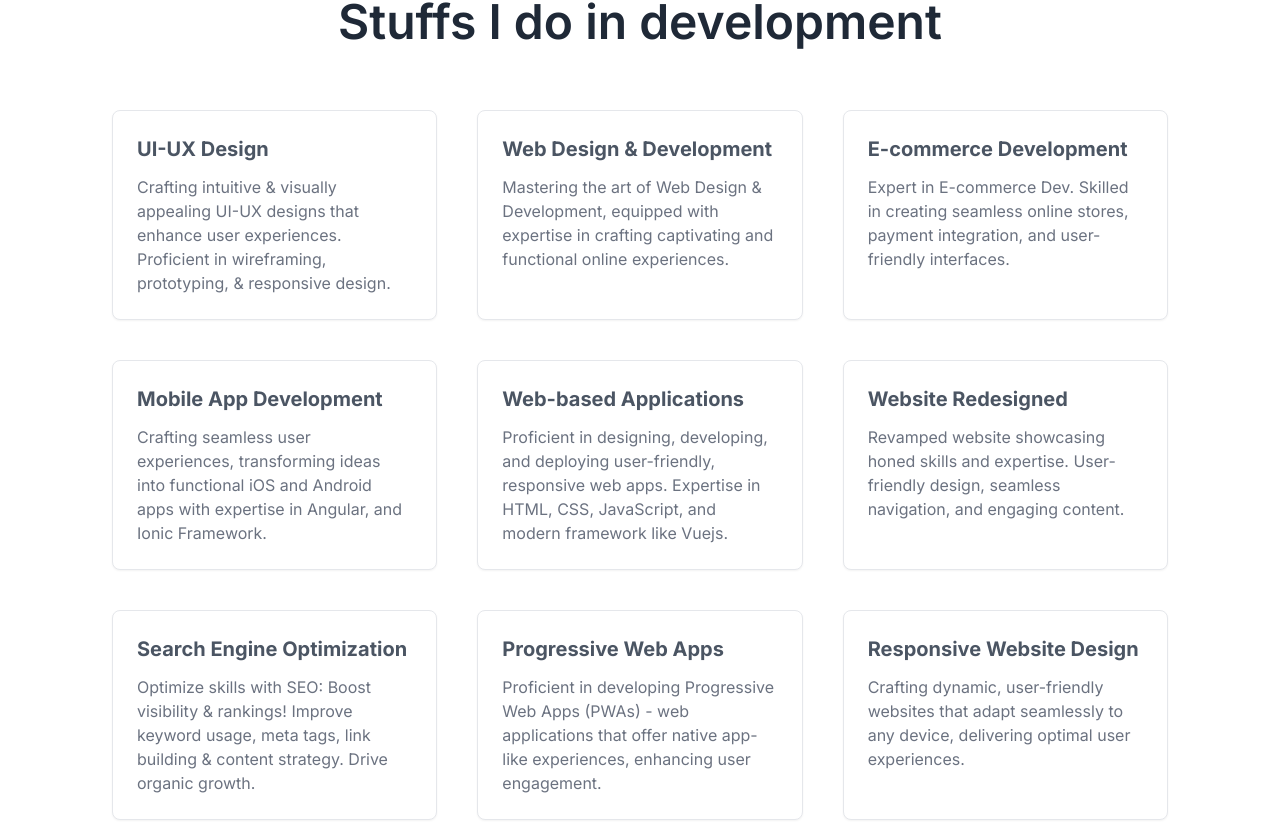
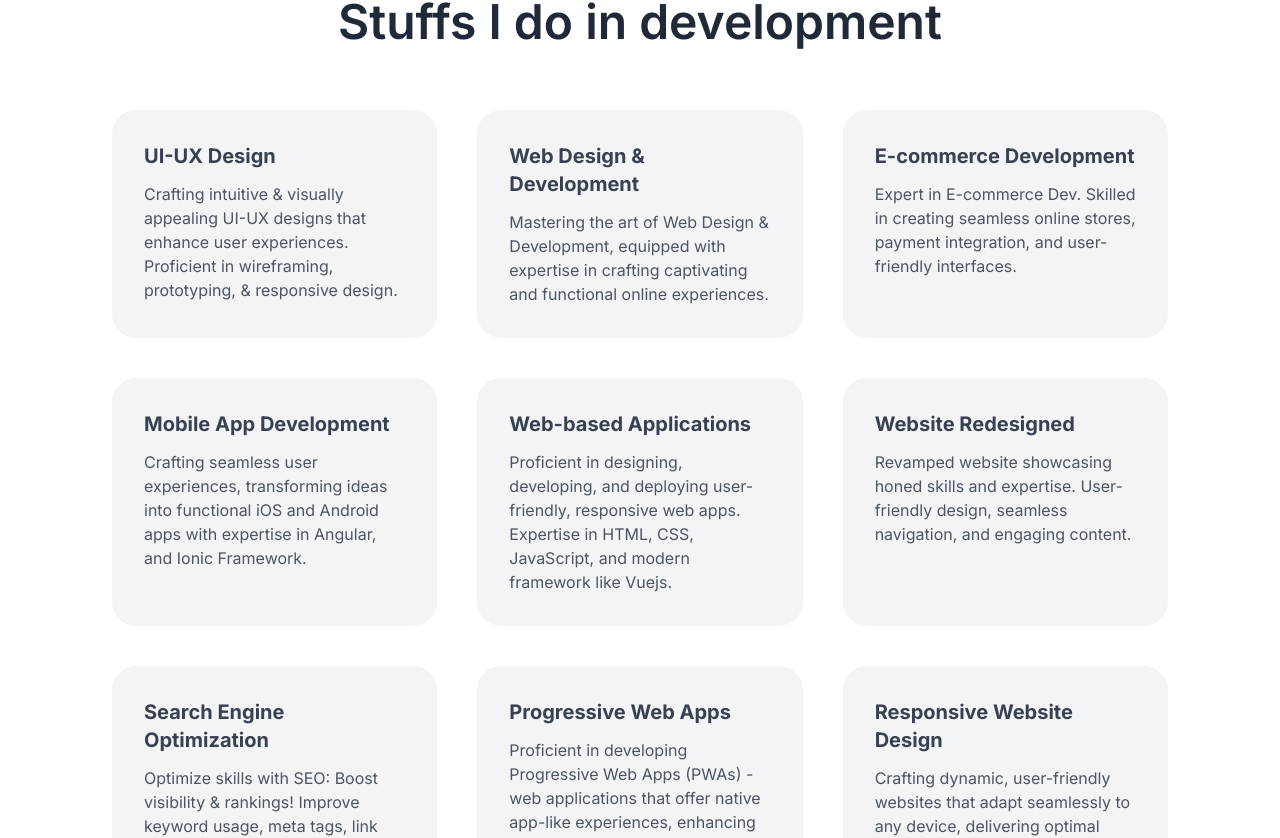
Before and after one commit to GitMarkPaul/mpcaneda-dev, a Nuxt app: page /services in a window 1280 px wide. Shown: the part 1704-2542 px from the top of the page. Built offline with nearby package versions, Linux system fonts and the light colour scheme.

Commit message:
ui updates

```diff
--- a/assets/css/main.css
+++ b/assets/css/main.css
@@ -37,7 +37,7 @@
     }
 
     .button-secondary {
-        @apply bg-gray-100 text-gray-700 hover:scale-105 dark:bg-gray-700 dark:text-gray-100;
+        @apply bg-gray-100 text-gray-700 hover:scale-105 dark:bg-gray-800 dark:text-gray-100;
     }
 
 
--- a/pages/services.vue
+++ b/pages/services.vue
@@ -11,11 +11,11 @@
         <div class="container">
             <div class="grid grid-cols-1 gap-8 my-8 xl:mt-24 xl:gap-24 md:grid-cols-2">
                 <div class="space-y-3" data-aos="fade-up" data-aos-duration="500">
-                    <span class="inline-block p-3 text-gray-700 bg-gray-100 rounded-xl dark:text-white dark:bg-gray-700">
+                    <span class="inline-block p-3 text-gray-700 bg-gray-100 rounded-xl dark:text-gray-300 dark:bg-gray-800">
                         <svg class="w-7 h-7 md:w-10 md:h-10" xmlns="http://www.w3.org/2000/svg" width="40" height="40" viewBox="0 0 24 24"><path fill="currentColor" d="M10 2.75a7.25 7.25 0 0 1 5.63 11.819l4.9 4.9a.75.75 0 0 1-.976 1.134l-.084-.073l-4.901-4.9A7.25 7.25 0 1 1 10 2.75Zm0 1.5a5.75 5.75 0 1 0 0 11.5a5.75 5.75 0 0 0 0-11.5Z"/></svg>
                     </span>
 
-                    <h2 class="text-2xl md:text-3xl font-semibold text-gray-700 capitalize dark:text-white">
+                    <h2 class="text-2xl md:text-3xl font-semibold text-gray-700 capitalize dark:text-gray-300">
                         Website Review
                     </h2>
 
@@ -25,11 +25,11 @@
                 </div>
 
                 <div class="space-y-3" data-aos="fade-up" data-aos-duration="1000">
-                    <span class="inline-block p-3 text-gray-700 bg-gray-100 rounded-xl dark:text-white dark:bg-gray-700">
+                    <span class="inline-block p-3 text-gray-700 bg-gray-100 rounded-xl dark:text-gray-300 dark:bg-gray-800">
                         <svg class="w-7 h-7 md:w-10 md:h-10" xmlns="http://www.w3.org/2000/svg" width="40" height="40" viewBox="0 0 24 24"><path fill="currentColor" d="M5.248 2.996a2.25 2.25 0 0 0-2.25 2.25v2.507a2.25 2.25 0 0 0 2.25 2.25h.502v3.707a1.248 1.248 0 0 0-.134.116l-2.792 2.791a1.25 1.25 0 0 0 0 1.768l2.792 2.792a1.25 1.25 0 0 0 1.768 0l2.79-2.792a1.22 1.22 0 0 0 .117-.134h3.714v.504a2.25 2.25 0 0 0 2.25 2.25h2.494a2.25 2.25 0 0 0 2.25-2.25V16.25a2.25 2.25 0 0 0-2.25-2.25h-2.494a2.25 2.25 0 0 0-2.25 2.25v.501H10.29a1.253 1.253 0 0 0-.116-.134l-2.79-2.79a1.258 1.258 0 0 0-.134-.117v-3.707h.505a2.25 2.25 0 0 0 2.25-2.25V5.246a2.25 2.25 0 0 0-2.25-2.25H5.248Zm-.75 2.25a.75.75 0 0 1 .75-.75h2.507a.75.75 0 0 1 .75.75v2.507a.75.75 0 0 1-.75.75H5.248a.75.75 0 0 1-.75-.75V5.246ZM4.06 17.501l2.44-2.438l2.437 2.438L6.5 19.94L4.06 17.5Zm12.194-2h2.494a.75.75 0 0 1 .75.75v2.504a.75.75 0 0 1-.75.75h-2.494a.75.75 0 0 1-.75-.75V16.25a.75.75 0 0 1 .75-.75Z"/></svg>
                     </span>
 
-                    <h2 class="text-2xl md:text-3xl font-semibold text-gray-700 capitalize dark:text-white">
+                    <h2 class="text-2xl md:text-3xl font-semibold text-gray-700 capitalize dark:text-gray-300">
                         Business Strategy
                     </h2>
 
@@ -39,11 +39,11 @@
                 </div>
 
                 <div class="space-y-3" data-aos="fade-up" data-aos-duration="1500">
-                    <span class="inline-block p-3 text-gray-700 bg-gray-100 rounded-xl dark:text-white dark:bg-gray-700">
+                    <span class="inline-block p-3 text-gray-700 bg-gray-100 rounded-xl dark:text-gray-300 dark:bg-gray-800">
                         <svg class="w-7 h-7 md:w-10 md:h-10" xmlns="http://www.w3.org/2000/svg" width="40" height="40" viewBox="0 0 24 24"><path fill="currentColor" d="M9.998 5.715L7.233 13.5h5.53L9.998 5.715Zm3.575 10.067L13.295 15H6.7l-1.244 3.504a.75.75 0 0 1-1.414-.502L9.16 3.592c.28-.79 1.396-.79 1.676 0l3.912 11.015l-1.175 1.175Zm-8.588 4.592c-.525.117-1.162-.123-1.631-.38c-.209-.113-.487.072-.388.288c.242.529.731 1.133 1.71 1.255c.98.121 1.766-.347 2.55-.815c.583-.348 1.165-.696 1.826-.799c.086-.013.144.088.105.166c-.242.484-.356 1.37.218 1.818c.848.662 3.237.292 3.828.088a.982.982 0 0 0 .148-.027l1.83-.457a2.684 2.684 0 0 0 1.248-.707l5.903-5.902a2.286 2.286 0 0 0-3.233-3.232l-5.902 5.902a2.684 2.684 0 0 0-.706 1.247l-.428 1.712c-.355.17-.71.202-1.133.105c-.126-.03-.18-.175-.127-.293c.43-.962-.19-1.776-1.03-2.113c-.955-.385-2.226.515-3.292 1.268c-.592.42-1.12.793-1.496.876Z"/></svg>
                     </span>
 
-                    <h2 class="text-2xl md:text-3xl font-semibold text-gray-700 capitalize dark:text-white">
+                    <h2 class="text-2xl md:text-3xl font-semibold text-gray-700 capitalize dark:text-gray-300">
                         User Experience Design
                     </h2>
 
@@ -53,11 +53,11 @@
                 </div>
 
                 <div class="space-y-3" data-aos="fade-up" data-aos-duration="2000">
-                    <span class="inline-block p-3 text-gray-700 bg-gray-100 rounded-xl dark:text-white dark:bg-gray-700">
+                    <span class="inline-block p-3 text-gray-700 bg-gray-100 rounded-xl dark:text-gray-300 dark:bg-gray-800">
                         <svg class="w-7 h-7 md:w-10 md:h-10" xmlns="http://www.w3.org/2000/svg" width="40" height="40" viewBox="0 0 24 24"><path fill="currentColor" d="M6.25 3A3.25 3.25 0 0 0 3 6.25v11.5A3.25 3.25 0 0 0 6.25 21h11.5A3.25 3.25 0 0 0 21 17.75V6.25A3.25 3.25 0 0 0 17.75 3H6.25ZM4.5 6.25c0-.966.784-1.75 1.75-1.75h11.5c.966 0 1.75.784 1.75 1.75v11.5a1.75 1.75 0 0 1-1.75 1.75H6.25a1.75 1.75 0 0 1-1.75-1.75V6.25Zm6.03 3.03a.75.75 0 1 0-1.06-1.06l-3.25 3.25a.75.75 0 0 0 0 1.06l3.25 3.25a.75.75 0 1 0 1.06-1.06L7.81 12l2.72-2.72Zm4-1.06a.75.75 0 1 0-1.06 1.06L16.19 12l-2.72 2.72a.75.75 0 1 0 1.06 1.06l3.25-3.25a.75.75 0 0 0 0-1.06l-3.25-3.25Z"/></svg>
                     </span>
 
-                    <h2 class="text-2xl md:text-3xl font-semibold text-gray-700 capitalize dark:text-white">
+                    <h2 class="text-2xl md:text-3xl font-semibold text-gray-700 capitalize dark:text-gray-300">
                         Tailored Development
                     </h2>
 
@@ -67,11 +67,11 @@
                 </div>
 
                 <div class="space-y-3" data-aos="fade-up" data-aos-duration="2500">
-                    <span class="inline-block p-3 text-gray-700 bg-gray-100 rounded-xl dark:text-white dark:bg-gray-700">
+                    <span class="inline-block p-3 text-gray-700 bg-gray-100 rounded-xl dark:text-gray-300 dark:bg-gray-800">
                         <svg class="w-7 h-7 md:w-10 md:h-10" xmlns="http://www.w3.org/2000/svg" width="40" height="40" viewBox="0 0 24 24"><path fill="currentColor" d="M6.01 5h1.508A1.75 1.75 0 0 1 9.25 3.5h8a3.25 3.25 0 0 1 3.25 3.25v8a1.75 1.75 0 0 1-1.5 1.732v1.509a3.25 3.25 0 0 0 3-3.241v-8A4.75 4.75 0 0 0 17.25 2h-8a3.25 3.25 0 0 0-3.24 3ZM2 9.25A3.25 3.25 0 0 1 5.25 6h9.5A3.25 3.25 0 0 1 18 9.25v9.5A3.25 3.25 0 0 1 14.75 22h-9.5A3.25 3.25 0 0 1 2 18.75v-9.5ZM5.25 7.5A1.75 1.75 0 0 0 3.5 9.25v7.25h5.75a2.25 2.25 0 0 1 2.25 2.25v1.75h3.25a1.75 1.75 0 0 0 1.75-1.75v-9.5a1.75 1.75 0 0 0-1.75-1.75h-9.5Zm4.75 13v-1.75a.75.75 0 0 0-.75-.75H3.5v.75c0 .966.784 1.75 1.75 1.75H10Z"/></svg>
                     </span>
 
-                    <h2 class="text-2xl md:text-3xl font-semibold text-gray-700 capitalize dark:text-white">
+                    <h2 class="text-2xl md:text-3xl font-semibold text-gray-700 capitalize dark:text-gray-300">
                         Rigorous Testing
                     </h2>
 
@@ -81,11 +81,11 @@
                 </div>
 
                 <div class="space-y-3" data-aos="fade-up" data-aos-duration="3000">
-                    <span class="inline-block p-3 text-gray-700 bg-gray-100 rounded-xl dark:text-white dark:bg-gray-700">
+                    <span class="inline-block p-3 text-gray-700 bg-gray-100 rounded-xl dark:text-gray-300 dark:bg-gray-800">
                         <svg class="w-7 h-7 md:w-10 md:h-10" xmlns="http://www.w3.org/2000/svg" width="40" height="40" viewBox="0 0 24 24"><path fill="currentColor" d="M12 18.5a.75.75 0 1 0 0 1.5a.75.75 0 0 0 0-1.5Zm5.5-8.5V9a5.5 5.5 0 1 0-11 0v1H9a1 1 0 0 1 1 1v4a1 1 0 0 1-1 1H6.5v.25a2.25 2.25 0 0 0 2.096 2.245l.154.005h1.128a2.251 2.251 0 1 1 0 1.5H8.75a3.75 3.75 0 0 1-3.745-3.55L5 16.25V9a7 7 0 0 1 14 0v5a2 2 0 0 1-1.85 1.995L17 16h-2a1 1 0 0 1-.993-.883L14 15v-4a1 1 0 0 1 .883-.993L15 10h2.5Zm-9 1.5h-2v3h2v-3Zm9 0h-2v3H17a.5.5 0 0 0 .492-.41L17.5 14v-2.5Z"/></svg>
                     </span>
 
-                    <h2 class="text-2xl md:text-3xl font-semibold text-gray-700 capitalize dark:text-white">
+                    <h2 class="text-2xl md:text-3xl font-semibold text-gray-700 capitalize dark:text-gray-300">
                         Ongoing Support
                     </h2>
 
@@ -104,49 +104,49 @@
             </div>
 
             <div class="grid xl:grid-cols-3 md:grid-cols-2 sm:grid-cols-1 md:gap-10 gap-5">
-                <div class="bg-white shadow-sm border w-full rounded-lg p-6 transition-all duration-300 ease-in-out hover:bg-gray-50 dark:bg-gray-800 dark:border-gray-800" data-aos="fade-up" data-aos-duration="500">
-                    <div class="font-bold text-xl mb-3 text-gray-600 dark:text-gray-200">UI-UX Design</div>
-                    <p class="text-gray-500 text-base dark:text-gray-300">Crafting intuitive & visually appealing UI-UX designs that enhance user experiences. Proficient in wireframing, prototyping, & responsive design.</p>
+                <div class="bg-gray-100 w-full rounded-3xl p-6 md:p-8 dark:bg-gray-800" data-aos="fade-up" data-aos-duration="500">
+                    <div class="font-bold text-xl mb-3 text-gray-700 dark:text-gray-200">UI-UX Design</div>
+                    <p class="text-gray-600 text-base dark:text-gray-300">Crafting intuitive & visually appealing UI-UX designs that enhance user experiences. Proficient in wireframing, prototyping, & responsive design.</p>
                 </div>
 
-                <div class="bg-white shadow-sm border w-full rounded-lg p-6 transition-all duration-300 ease-in-out hover:bg-gray-50 dark:bg-gray-800 dark:border-gray-800" data-aos="fade-up" data-aos-duration="1000">
-                    <div class="font-bold text-xl mb-3 text-gray-600 dark:text-gray-200">Web Design & Development</div>
-                    <p class="text-gray-500 text-base dark:text-gray-300">Mastering the art of Web Design & Development, equipped with expertise in crafting captivating and functional online experiences.</p>
+                <div class="bg-gray-100 w-full rounded-3xl p-6 md:p-8 dark:bg-gray-800" data-aos="fade-up" data-aos-duration="1000">
+                    <div class="font-bold text-xl mb-3 text-gray-700 dark:text-gray-200">Web Design & Development</div>
+                    <p class="text-gray-600 text-base dark:text-gray-300">Mastering the art of Web Design & Development, equipped with expertise in crafting captivating and functional online experiences.</p>
                 </div>
 
-                <div class="bg-white shadow-sm border w-full rounded-lg p-6 transition-all duration-300 ease-in-out hover:bg-gray-50 dark:bg-gray-800 dark:border-gray-800" data-aos="fade-up" data-aos-duration="1500">
-                    <div class="font-bold text-xl mb-3 text-gray-600 dark:text-gray-200">E-commerce Development</div>
-                    <p class="text-gray-500 text-base dark:text-gray-300">Expert in E-commerce Dev. Skilled in creating seamless online stores, payment integration, and user-friendly interfaces.</p>
+                <div class="bg-gray-100 w-full rounded-3xl p-6 md:p-8 dark:bg-gray-800" data-aos="fade-up" data-aos-duration="1500">
+                    <div class="font-bold text-xl mb-3 text-gray-700 dark:text-gray-200">E-commerce Development</div>
+                    <p class="text-gray-600 text-base dark:text-gray-300">Expert in E-commerce Dev. Skilled in creating seamless online stores, payment integration, and user-friendly interfaces.</p>
                 </div>
 
-                <div class="bg-white shadow-sm border w-full rounded-lg p-6 transition-all duration-300 ease-in-out hover:bg-gray-50 dark:bg-gray-800 dark:border-gray-800" data-aos="fade-up" data-aos-duration="2000">
-                    <div class="font-bold text-xl mb-3 text-gray-600 dark:text-gray-200">Mobile App Development</div>
-                    <p class="text-gray-500 text-base dark:text-gray-300">Crafting seamless user experiences, transforming ideas into functional iOS and Android apps with expertise in Angular, and Ionic Framework.</p>
+                <div class="bg-gray-100 w-full rounded-3xl p-6 md:p-8 dark:bg-gray-800" data-aos="fade-up" data-aos-duration="2000">
+                    <div class="font-bold text-xl mb-3 text-gray-700 dark:text-gray-200">Mobile App Development</div>
+                    <p class="text-gray-600 text-base dark:text-gray-300">Crafting seamless user experiences, transforming ideas into functional iOS and Android apps with expertise in Angular, and Ionic Framework.</p>
                 </div>
 
-                <div class="bg-white shadow-sm border w-full rounded-lg p-6 transition-all duration-300 ease-in-out hover:bg-gray-50 dark:bg-gray-800 dark:border-gray-800" data-aos="fade-up" data-aos-duration="2500">
-                    <div class="font-bold text-xl mb-3 text-gray-600 dark:text-gray-200">Web-based Applications</div>
-                    <p class="text-gray-500 text-base dark:text-gray-300">Proficient in designing, developing, and deploying user-friendly, responsive web apps. Expertise in HTML, CSS, JavaScript, and modern framework like Vuejs.</p>
+                <div class="bg-gray-100 w-full rounded-3xl p-6 md:p-8 dark:bg-gray-800" data-aos="fade-up" data-aos-duration="2500">
+                    <div class="font-bold text-xl mb-3 text-gray-700 dark:text-gray-200">Web-based Applications</div>
+                    <p class="text-gray-600 text-base dark:text-gray-300">Proficient in designing, developing, and deploying user-friendly, responsive web apps. Expertise in HTML, CSS, JavaScript, and modern framework like Vuejs.</p>
                 </div>
 
-                <div class="bg-white shadow-sm border w-full rounded-lg p-6 transition-all duration-300 ease-in-out hover:bg-gray-50 dark:bg-gray-800 dark:border-gray-800" data-aos="fade-up" data-aos-duration="3000">
-                    <div class="font-bold text-xl mb-3 text-gray-600 dark:text-gray-200">Website Redesigned</div>
-                    <p class="text-gray-500 text-base dark:text-gray-300">Revamped website showcasing honed skills and expertise. User-friendly design, seamless navigation, and engaging content.</p>
+                <div class="bg-gray-100 w-full rounded-3xl p-6 md:p-8 dark:bg-gray-800" data-aos="fade-up" data-aos-duration="3000">
+                    <div class="font-bold text-xl mb-3 text-gray-700 dark:text-gray-200">Website Redesigned</div>
+                    <p class="text-gray-600 text-base dark:text-gray-300">Revamped website showcasing honed skills and expertise. User-friendly design, seamless navigation, and engaging content.</p>
                 </div>
 
-                <div class="bg-white shadow-sm border w-full rounded-lg p-6 transition-all duration-300 ease-in-out hover:bg-gray-50 dark:bg-gray-800 dark:border-gray-800" data-aos="fade-up" data-aos-duration="3500">
-                    <div class="font-bold text-xl mb-3 text-gray-600 dark:text-gray-200">Search Engine Optimization</div>
-                    <p class="text-gray-500 text-base dark:text-gray-300">Optimize skills with SEO: Boost visibility & rankings! Improve keyword usage, meta tags, link building & content strategy. Drive organic growth.</p>
+                <div class="bg-gray-100 w-full rounded-3xl p-6 md:p-8 dark:bg-gray-800" data-aos="fade-up" data-aos-duration="3500">
+                    <div class="font-bold text-xl mb-3 text-gray-700 dark:text-gray-200">Search Engine Optimization</div>
+                    <p class="text-gray-600 text-base dark:text-gray-300">Optimize skills with SEO: Boost visibility & rankings! Improve keyword usage, meta tags, link building & content strategy. Drive organic growth.</p>
                 </div>
 
-                <div class="bg-white shadow-sm border w-full rounded-lg p-6 transition-all duration-300 ease-in-out hover:bg-gray-50 dark:bg-gray-800 dark:border-gray-800" data-aos="fade-up" data-aos-duration="4000">
-                    <div class="font-bold text-xl mb-3 text-gray-600 dark:text-gray-200">Progressive Web Apps</div>
-                    <p class="text-gray-500 text-base dark:text-gray-300">Proficient in developing Progressive Web Apps (PWAs) - web applications that offer native app-like experiences, enhancing user engagement.</p>
+                <div class="bg-gray-100 w-full rounded-3xl p-6 md:p-8 dark:bg-gray-800" data-aos="fade-up" data-aos-duration="4000">
+                    <div class="font-bold text-xl mb-3 text-gray-700 dark:text-gray-200">Progressive Web Apps</div>
+                    <p class="text-gray-600 text-base dark:text-gray-300">Proficient in developing Progressive Web Apps (PWAs) - web applications that offer native app-like experiences, enhancing user engagement.</p>
                 </div>
 
-                <div class="bg-white shadow-sm border w-full rounded-lg p-6 transition-all duration-300 ease-in-out hover:bg-gray-50 dark:bg-gray-800 dark:border-gray-800" data-aos="fade-up" data-aos-duration="4500">
-                    <div class="font-bold text-xl mb-3 text-gray-600 dark:text-gray-200">Responsive Website Design</div>
-                    <p class="text-gray-500 text-base dark:text-gray-300">Crafting dynamic, user-friendly websites that adapt seamlessly to any device, delivering optimal user experiences.</p>
+                <div class="bg-gray-100 w-full rounded-3xl p-6 md:p-8 dark:bg-gray-800" data-aos="fade-up" data-aos-duration="4500">
+                    <div class="font-bold text-xl mb-3 text-gray-700 dark:text-gray-200">Responsive Website Design</div>
+                    <p class="text-gray-600 text-base dark:text-gray-300">Crafting dynamic, user-friendly websites that adapt seamlessly to any device, delivering optimal user experiences.</p>
                 </div>
             </div>
         </div>
```
Also changed, not shown: layouts/default.vue (+13 -8 lines), pages/index.vue (+18 -18 lines).
